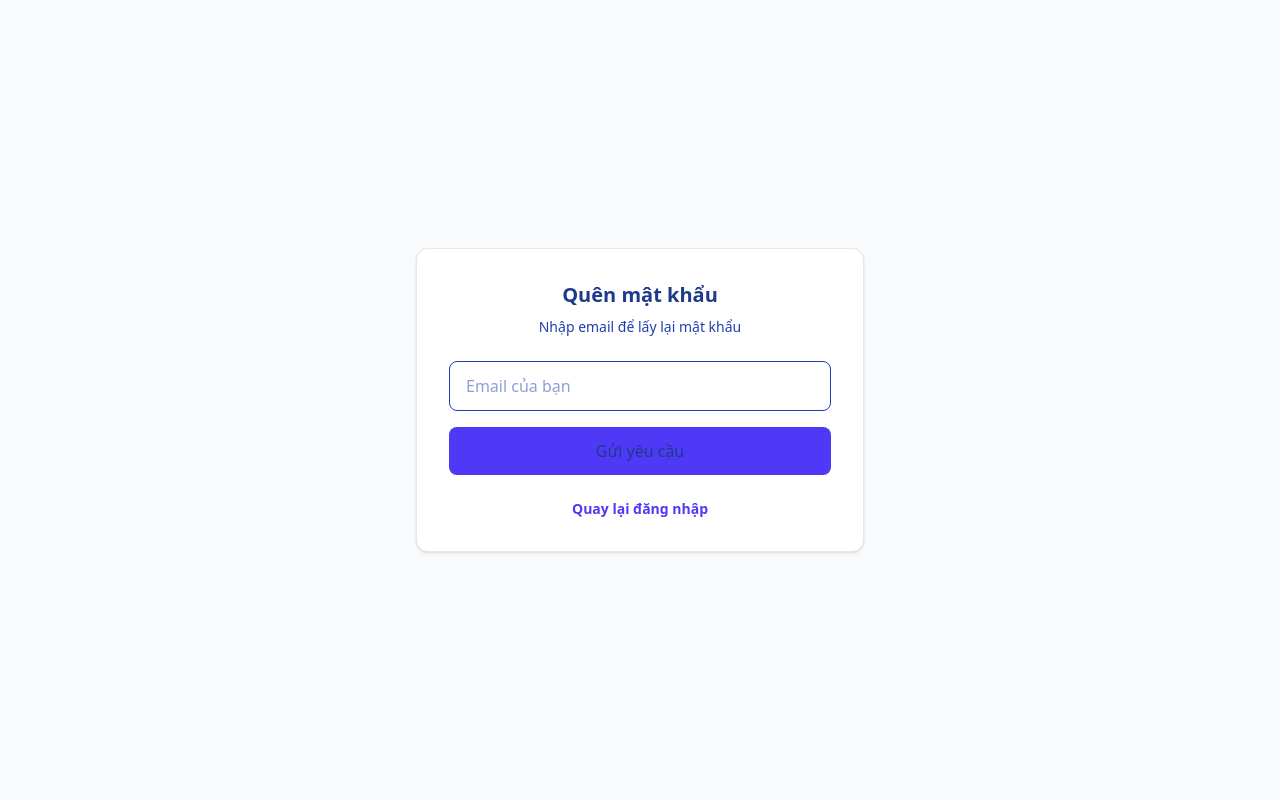
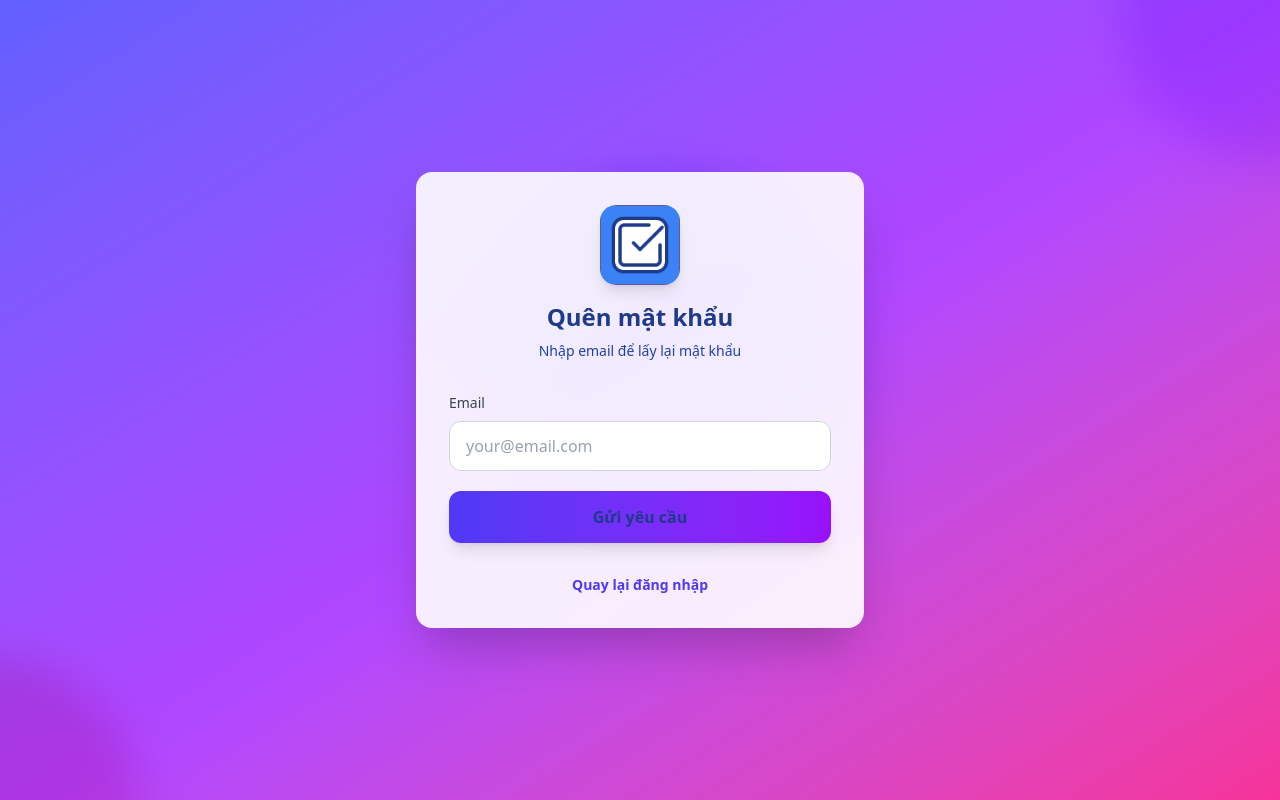
Before and after one commit to minhhieu-178/Todo-Progress-pwa, a React (Vite) app in the folder client/: page /forgot-password in a window 1280 px wide. Built offline with nearby package versions, Linux system fonts and the light colour scheme; no server answers.

Commit message:
update page

```diff
--- a/client/src/pages/ForgotPasswordPage.jsx
+++ b/client/src/pages/ForgotPasswordPage.jsx
@@ -14,16 +14,62 @@ const ForgotPasswordPage = () => {
   };
 
   return (
-    <div className="flex items-center justify-center min-h-screen bg-gray-50 dark:bg-[#1d2125] p-4 transition-colors">
-      <div className="w-full max-w-md p-6 md:p-8 bg-white dark:bg-[#22272b] rounded-xl shadow-sm border border-gray-200 dark:border-white/10">
-        <h2 className="text-xl font-bold text-center text-gray-800 dark:text-[#b6c2cf] mb-2">Quên mật khẩu</h2>
-        <p className="text-center text-sm text-gray-500 mb-6">Nhập email để lấy lại mật khẩu</p>
-        {message.text && <div className={`p-3 mb-4 text-sm rounded-lg ${message.type==='success'?'bg-green-100 text-green-700':'bg-red-100 text-red-700'}`}>{message.text}</div>}
-        <form onSubmit={handleSubmit} className="space-y-4">
-          <input type="email" placeholder="Email của bạn" value={email} onChange={(e) => setEmail(e.target.value)} className="w-full px-4 py-3 border rounded-lg bg-white dark:bg-[#1d2125] dark:text-white" required />
-          <button type="submit" disabled={loading} className="w-full py-3 text-white bg-indigo-600 rounded-lg font-medium">{loading ? '...' : 'Gửi yêu cầu'}</button>
+    <div className="relative flex items-center justify-center min-h-screen overflow-hidden bg-gradient-to-br from-indigo-500 via-purple-500 to-pink-500 dark:from-gray-900 dark:via-purple-900 dark:to-indigo-900 p-4">
+      {/* Animated Background Elements */}
+      <div className="absolute inset-0 overflow-hidden">
+        <div className="absolute -top-40 -right-40 w-80 h-80 bg-purple-300 dark:bg-purple-700 rounded-full mix-blend-multiply dark:mix-blend-soft-light filter blur-xl opacity-70 animate-blob"></div>
+        <div className="absolute -bottom-40 -left-40 w-80 h-80 bg-pink-300 dark:bg-pink-700 rounded-full mix-blend-multiply dark:mix-blend-soft-light filter blur-xl opacity-70 animate-blob animation-delay-2000"></div>
+        <div className="absolute top-1/2 left-1/2 transform -translate-x-1/2 -translate-y-1/2 w-80 h-80 bg-indigo-300 dark:bg-indigo-700 rounded-full mix-blend-multiply dark:mix-blend-soft-light filter blur-xl opacity-70 animate-blob animation-delay-4000"></div>
+      </div>
+
+      <div className="relative w-full max-w-md p-8 bg-white/90 dark:bg-gray-800/90 backdrop-blur-xl rounded-2xl shadow-2xl border border-white/20 dark:border-gray-700/50">
+        <div className="text-center mb-8">
+          <div className="w-20 h-20 mx-auto mb-4 rounded-2xl flex items-center justify-center shadow-lg transform hover:scale-110 transition-transform overflow-hidden">
+            <img src="/icons/icon-192x192.png" alt="Task Manager Logo" className="w-full h-full object-cover" />
+          </div>
+          <h2 className="text-2xl font-bold text-gray-800 dark:text-white">Quên mật khẩu</h2>
+          <p className="text-sm text-gray-600 dark:text-gray-400 mt-2">Nhập email để lấy lại mật khẩu</p>
+        </div>
+
+        {message.text && <div className={`p-4 mb-6 text-sm rounded-xl border flex items-start gap-2 ${message.type==='success'?'bg-green-50 dark:bg-green-900/30 text-green-700 dark:text-green-300 border-green-200 dark:border-green-800/50':'bg-red-50 dark:bg-red-900/30 text-red-700 dark:text-red-300 border-red-200 dark:border-red-800/50'}`}>
+          <svg className="w-5 h-5 flex-shrink-0 mt-0.5" fill="currentColor" viewBox="0 0 20 20">
+            {message.type === 'success' ? (
+              <path fillRule="evenodd" d="M10 18a8 8 0 100-16 8 8 0 000 16zm3.707-9.293a1 1 0 00-1.414-1.414L9 10.586 7.707 9.293a1 1 0 00-1.414 1.414l2 2a1 1 0 001.414 0l4-4z" clipRule="evenodd" />
+            ) : (
+              <path fillRule="evenodd" d="M10 18a8 8 0 100-16 8 8 0 000 16zM8.707 7.293a1 1 0 00-1.414 1.414L8.586 10l-1.293 1.293a1 1 0 101.414 1.414L10 11.414l1.293 1.293a1 1 0 001.414-1.414L11.414 10l1.293-1.293a1 1 0 00-1.414-1.414L10 8.586 8.707 7.293z" clipRule="evenodd" />
+            )}
+          </svg>
+          <span>{message.text}</span>
+        </div>}
+
+        <form onSubmit={handleSubmit} className="space-y-5">
+          <div>
+            <label className="block text-sm font-medium text-gray-700 dark:text-gray-300 mb-2">Email</label>
+            <input
+              type="email"
+              placeholder="your@email.com"
+              value={email}
+              onChange={(e) => setEmail(e.target.value)}
+              className="w-full px-4 py-3 border border-gray-300 dark:border-gray-600 rounded-xl bg-white dark:bg-gray-700 text-gray-900 dark:text-white placeholder-gray-400 dark:placeholder-gray-500 focus:ring-2 focus:ring-indigo-500 focus:border-transparent outline-none transition-all"
+              required
+            />
+          </div>
+          <button type="submit" disabled={loading} className="w-full py-3.5 text-white bg-gradient-to-r from-indigo-600 to-purple-600 rounded-xl font-semibold hover:from-indigo-700 hover:to-purple-700 transition-all shadow-lg hover:shadow-xl disabled:opacity-70 disabled:cursor-not-allowed">
+            {loading ? (
+              <span className="flex items-center justify-center gap-2">
+                <svg className="animate-spin h-5 w-5" viewBox="0 0 24 24">
+                  <circle className="opacity-25" cx="12" cy="12" r="10" stroke="currentColor" strokeWidth="4" fill="none" />
+                  <path className="opacity-75" fill="currentColor" d="M4 12a8 8 0 018-8V0C5.373 0 0 5.373 0 12h4zm2 5.291A7.962 7.962 0 014 12H0c0 3.042 1.135 5.824 3 7.938l3-2.647z" />
+                </svg>
+                Đang xử lý...
+              </span>
+            ) : 'Gửi yêu cầu'}
+          </button>
         </form>
-        <p className="text-center text-sm mt-6"><Link to="/login" className="text-indigo-600 font-semibold">Quay lại đăng nhập</Link></p>
+
+        <p className="text-center text-sm mt-8 text-gray-600 dark:text-gray-400">
+          <Link to="/login" className="text-indigo-600 dark:text-indigo-400 font-semibold hover:underline">Quay lại đăng nhập</Link>
+        </p>
       </div>
     </div>
   );
```
